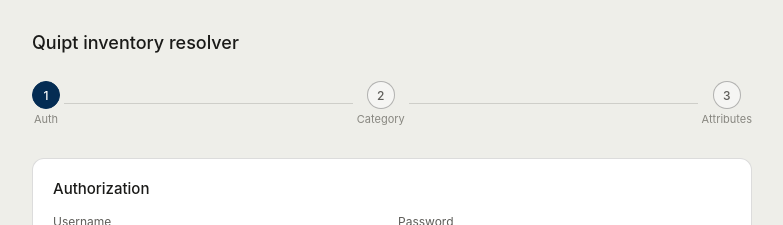
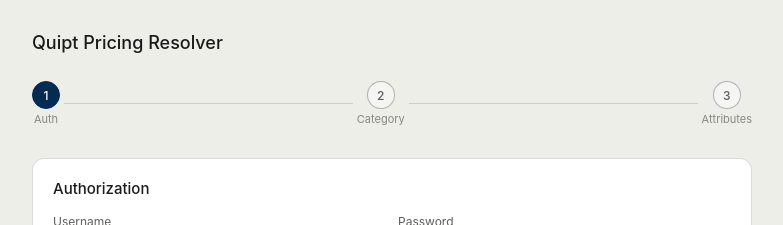
Before and after one commit to GetQuipt/getquipt.github.io, a Jekyll site: the page docs/pricing.html, which Jekyll copies as it is, in a window 1280 px wide. Shown: the top 225 px of the page, without its empty margins (248-1031 px from the left). Built offline with Jekyll 4.4.1, drawn with Linux system fonts in a browser that asks for light colours.

Commit message:
Update pricing.html

```diff
--- a/docs/pricing.html
+++ b/docs/pricing.html
@@ -325,7 +325,7 @@
 </head>
 <body>
 <div class="app">
-  <div class="page-title">Quipt inventory resolver</div>
+  <div class="page-title">Quipt Pricing Resolver</div>
 
   <div class="wizard-nav">
     <div class="wstep-wrap"><div class="wdot active" id="wd1">1</div><div class="wlabel">Auth</div></div>
```
